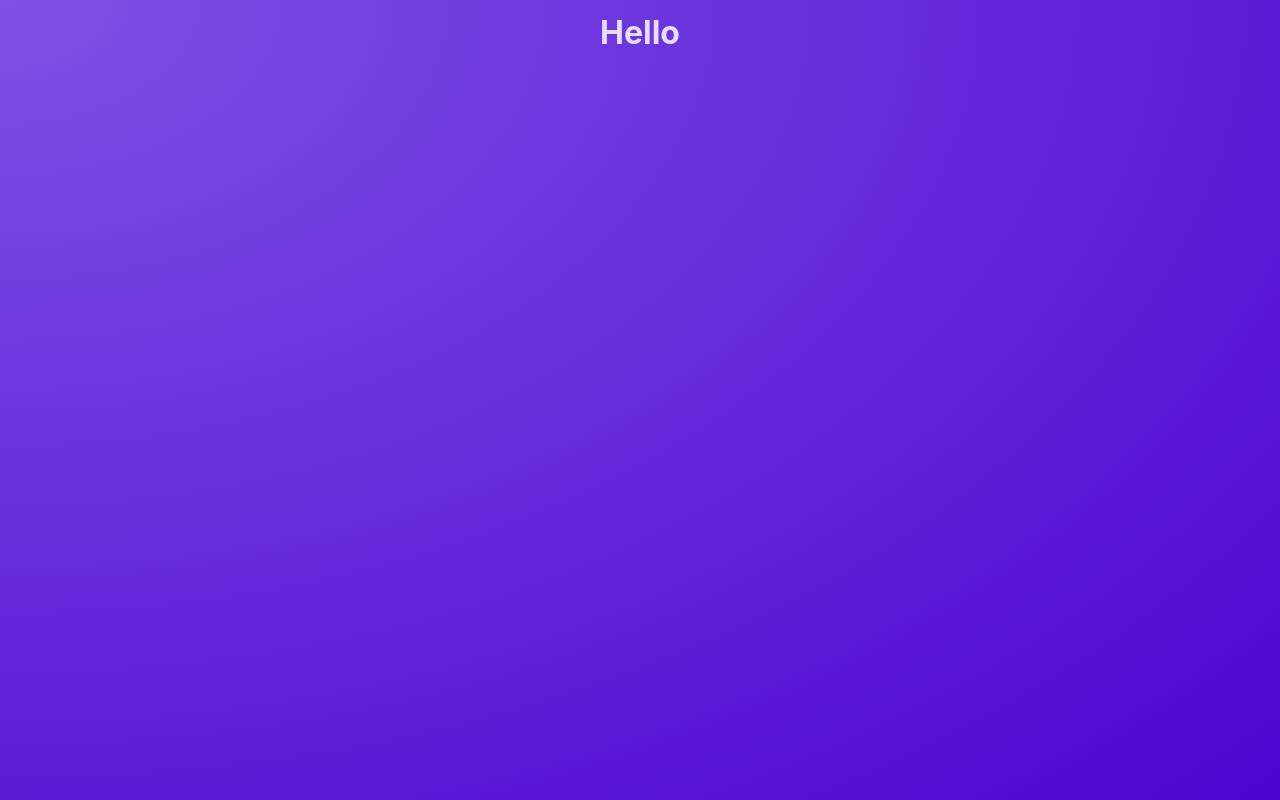
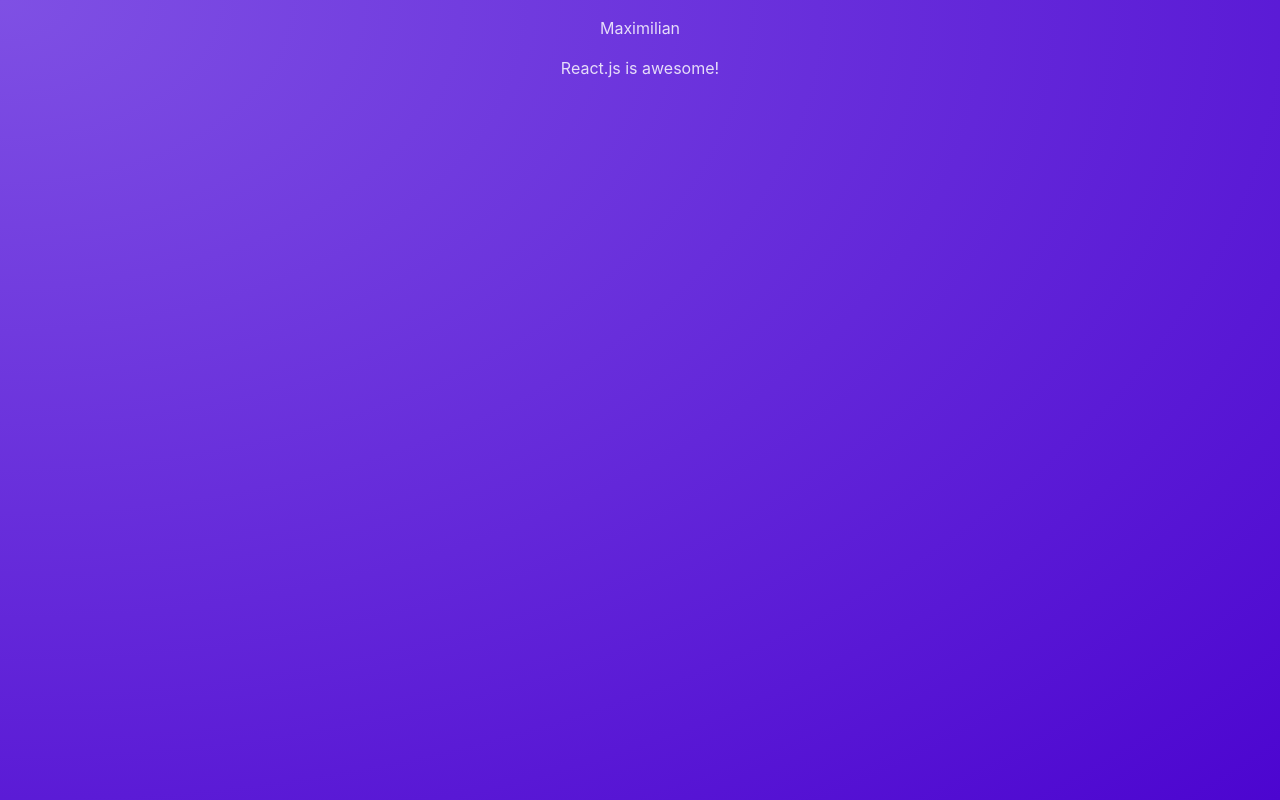
Before and after one commit to thanhtanuit/Chuong2Phan-2-Optional-React-Refresher, a React (Vite) app in the folder react-crash-course/: page / in a window 1280 px wide. Built offline with nearby package versions, Linux system fonts and the light colour scheme.

Commit message:
02 -first-component

```diff
--- a/react-crash-course/src/App.jsx
+++ b/react-crash-course/src/App.jsx
@@ -1,9 +1,6 @@
 import React from "react";
+import Post from "./components/Post";
 
 export default function App() {
-  return (
-    <div>
-      <h1>Hello</h1>
-    </div>
-  );
+  return <Post />;
 }
--- /dev/null
+++ b/react-crash-course/src/components/Post.jsx
@@ -0,0 +1,10 @@
+function Post() {
+  return (
+    <div>
+      <p>Maximilian </p>
+      <p>React.js is awesome!</p>
+    </div>
+  );
+}
+
+export default Post;
```
